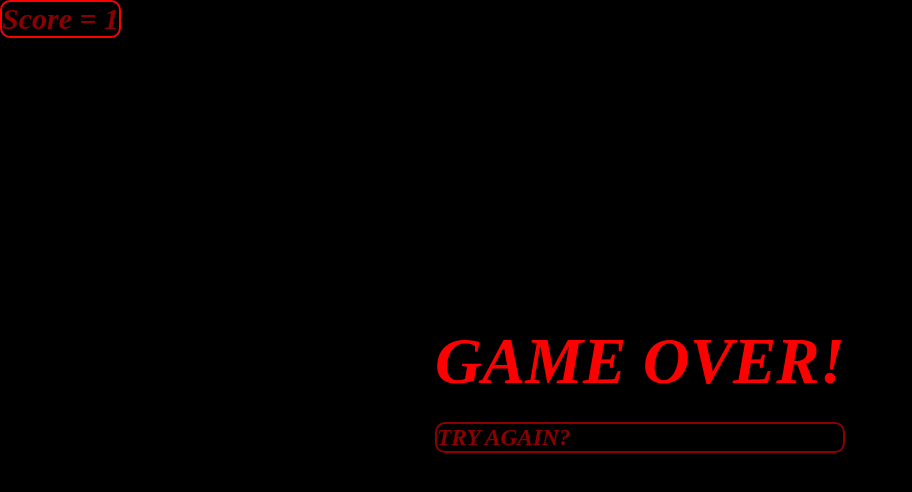
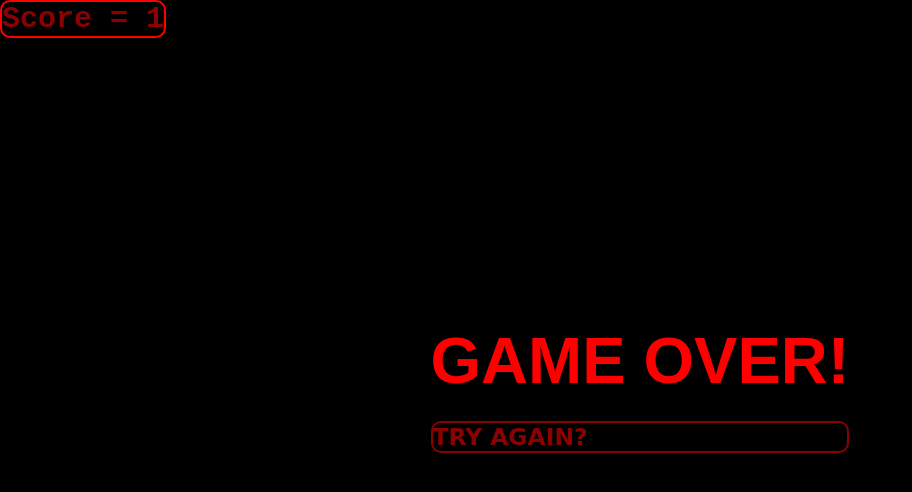
Before and after one commit to MissaelRodriguez/Snake-MissaelR, a plain HTML site: page public_html/index.html in a window 1280 px wide. Shown: the whole page, without its empty margins (0-912 px from the left). Drawn offline with Linux system fonts and the light colour scheme.

Commit message:
no message

```diff
--- a/public_html/css/style.css
+++ b/public_html/css/style.css
@@ -3,7 +3,7 @@ body{
     padding: 0;
     color: darkred;
     font-size: 20px;
-    font-style: oblique;
+    font-family: monospace;
 }
 
 #game-screen {
@@ -22,7 +22,7 @@ This changes the margin on the top and bottom screen
     margin-bottom: 0px;
     margin-top: 0px;
     color: red;
-    font-style: italic;
+    font-family: fantasy;
 }
   /*----------------------------------------------------------------------------
   This changes the color of the play again button
@@ -31,7 +31,7 @@ This changes the margin on the top and bottom screen
 #playAgainButton {
     border: 2px solid darkred;
     border-radius: 10px;
-    font: cursive;
+    font-family: cursive;
 }
 
 #playAgainButton:hover {
```
